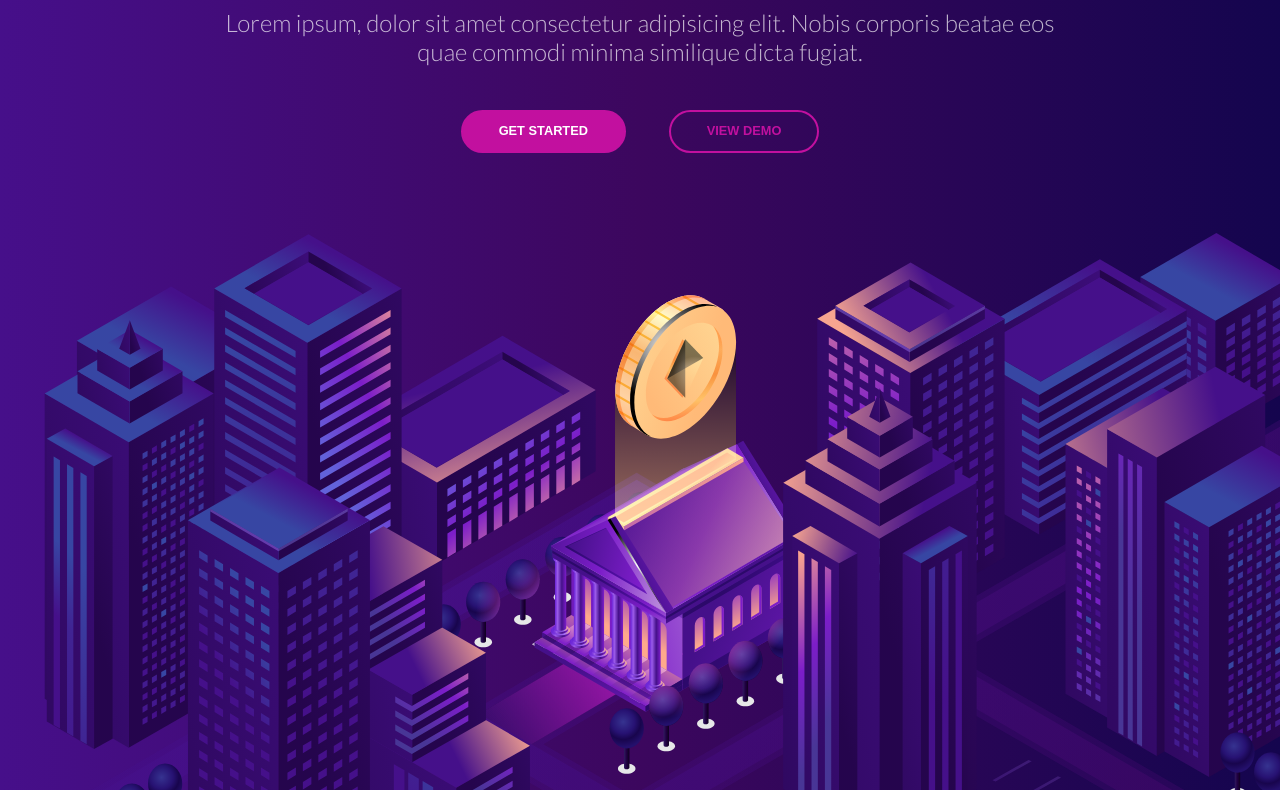
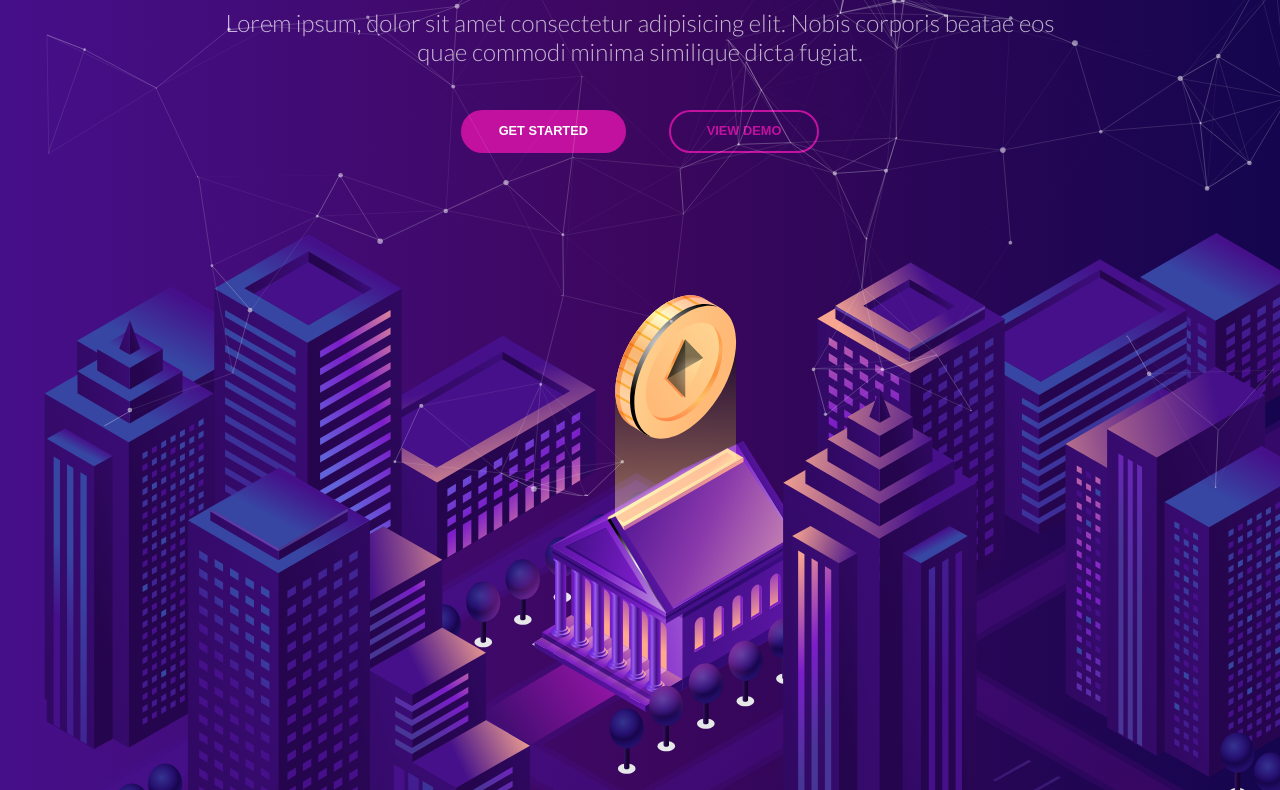
Before and after one commit to shubham9411/web-dev, a plain HTML site: page landing-page/index.html in a window 1280 px wide. Shown: the part 227-1017 px from the top of the page. Drawn offline with nearby package versions, Linux system fonts and the light colour scheme.

Commit message:
Particles ,js

```diff
--- a/landing-page/index.html
+++ b/landing-page/index.html
@@ -11,14 +11,20 @@
       href="https://fonts.googleapis.com/css2?family=Lato:wght@100;300;400;700&display=swap"
       rel="stylesheet"
     />
-    <link rel="stylesheet" href="https://cdnjs.cloudflare.com/ajax/libs/font-awesome/5.15.4/css/all.min.css" integrity="sha512-1ycn6IcaQQ40/MKBW2W4Rhis/DbILU74C1vSrLJxCq57o941Ym01SwNsOMqvEBFlcgUa6xLiPY/NS5R+E6ztJQ==" crossorigin="anonymous" referrerpolicy="no-referrer" />
+    <link
+      rel="stylesheet"
+      href="https://cdnjs.cloudflare.com/ajax/libs/font-awesome/5.15.4/css/all.min.css"
+      integrity="sha512-1ycn6IcaQQ40/MKBW2W4Rhis/DbILU74C1vSrLJxCq57o941Ym01SwNsOMqvEBFlcgUa6xLiPY/NS5R+E6ztJQ=="
+      crossorigin="anonymous"
+      referrerpolicy="no-referrer"
+    />
 
     <link rel="stylesheet" href="./style.css" />
   </head>
   <body>
     <header class="navbar">
-      <div class="company-logo">
-        <img src="./Logo.svg" />
+      <div class="company-branding">
+        <img class="logo" src="./Logo.svg" />
         <span>Crypto Wallet</span>
       </div>
       <nav>
@@ -30,22 +36,40 @@
         </ul>
       </nav>
     </header>
+    <div id="particles-js"></div>
     <section class="headline">
       <h1>Global Payment Solutions</h1>
       <p>
         Lorem ipsum, dolor sit amet consectetur adipisicing elit. Nobis corporis
         beatae eos quae commodi minima similique dicta fugiat.
       </p>
-      <div class="headline__CTA">
+      <div class="headline-cta">
         <button class="btn">Get Started</button>
         <button class="btn">View Demo</button>
       </div>
     </section>
-    <div class="artwork"><img src="./artwork.svg" /></div>
+    <div class="artwork">
+      <img src="./artwork.svg" />
+    </div>
     <footer>
-      <a href="https://github.com/shubham9411" target="_blank" rel="noreferrer noopener"><i class="fab fa-github"></i></a>
-      <a href="https://twitter.com/shubham9411" target="_blank" rel="noreferrer noopener"><i class="fab fa-twitter"></i></a>
-      <a href="https://youtube.com" target="_blank" rel="noreferrer noopener"><i class="fab fa-youtube"></i></a>
+      <a
+        href="https://github.com/shubham9411"
+        target="_blank"
+        rel="noreferrer noopener"
+        ><i class="fab fa-github"></i
+      ></a>
+      <a
+        href="https://twitter.com/shubham9411"
+        target="_blank"
+        rel="noreferrer noopener"
+        ><i class="fab fa-twitter"></i
+      ></a>
+      <a href="https://youtube.com" target="_blank" rel="noreferrer noopener"
+        ><i class="fab fa-youtube"></i
+      ></a>
     </footer>
+
+    <script src="https://cdn.jsdelivr.net/npm/particles.js@2.0.0/particles.min.js"></script>
+    <script src="./script.js"></script>
   </body>
 </html>
--- /dev/null
+++ b/landing-page/particlesConfig.json
@@ -0,0 +1,110 @@
+{
+  "particles": {
+    "number": {
+      "value": 80,
+      "density": {
+        "enable": true,
+        "value_area": 800
+      }
+    },
+    "color": {
+      "value": "#ffffff"
+    },
+    "shape": {
+      "type": "circle",
+      "stroke": {
+        "width": 0,
+        "color": "#000000"
+      },
+      "polygon": {
+        "nb_sides": 5
+      },
+      "image": {
+        "src": "img/github.svg",
+        "width": 100,
+        "height": 100
+      }
+    },
+    "opacity": {
+      "value": 0.5,
+      "random": false,
+      "anim": {
+        "enable": false,
+        "speed": 1,
+        "opacity_min": 0.1,
+        "sync": false
+      }
+    },
+    "size": {
+      "value": 3,
+      "random": true,
+      "anim": {
+        "enable": false,
+        "speed": 40,
+        "size_min": 0.1,
+        "sync": false
+      }
+    },
+    "line_linked": {
+      "enable": true,
+      "distance": 150,
+      "color": "#ffffff",
+      "opacity": 0.4,
+      "width": 1
+    },
+    "move": {
+      "enable": true,
+      "speed": 6,
+      "direction": "none",
+      "random": false,
+      "straight": false,
+      "out_mode": "out",
+      "bounce": false,
+      "attract": {
+        "enable": false,
+        "rotateX": 600,
+        "rotateY": 1200
+      }
+    }
+  },
+  "interactivity": {
+    "detect_on": "canvas",
+    "events": {
+      "onhover": {
+        "enable": false,
+        "mode": "grab"
+      },
+      "onclick": {
+        "enable": false,
+        "mode": "push"
+      },
+      "resize": true
+    },
+    "modes": {
+      "grab": {
+        "distance": 400,
+        "line_linked": {
+          "opacity": 1
+        }
+      },
+      "bubble": {
+        "distance": 400,
+        "size": 40,
+        "duration": 2,
+        "opacity": 8,
+        "speed": 3
+      },
+      "repulse": {
+        "distance": 200,
+        "duration": 0.4
+      },
+      "push": {
+        "particles_nb": 4
+      },
+      "remove": {
+        "particles_nb": 2
+      }
+    }
+  },
+  "retina_detect": true
+}
--- a/landing-page/script.js
+++ b/landing-page/script.js
@@ -0,0 +1,3 @@
+particlesJS.load('particles-js', './particlesConfig.json', function() {
+  console.log('callback - particles.js config loaded');
+});
--- a/landing-page/style.css
+++ b/landing-page/style.css
@@ -22,22 +22,21 @@ body {
   display: grid;
   grid-template-columns: 15em 1fr;
 }
-.company-logo {
+.company-branding {
   display: flex;
   justify-content: center;
   align-items: center;
 }
-
-.company-logo img {
-  width: 4em;
-  height: auto;
-}
-
-.company-logo span {
+.company-branding span {
   text-transform: uppercase;
   padding-left: 5px;
   color: white;
   font-size: 1.3em;
+}
+
+.logo {
+  width: 4em;
+  height: auto;
 }
 
 nav > ul {
@@ -94,7 +93,7 @@ nav > ul a {
   font-weight: 700;
 }
 
-.headline__CTA .btn:first-child {
+.headline-cta .btn:first-child {
   background-color: var(--pink);
   color: white;
 }
@@ -113,3 +112,8 @@ footer a {
   padding: 0.5em;
   font-size: 2em;
 }
+
+#particles-js {
+  position: absolute;
+  width: 100%;
+}
```
